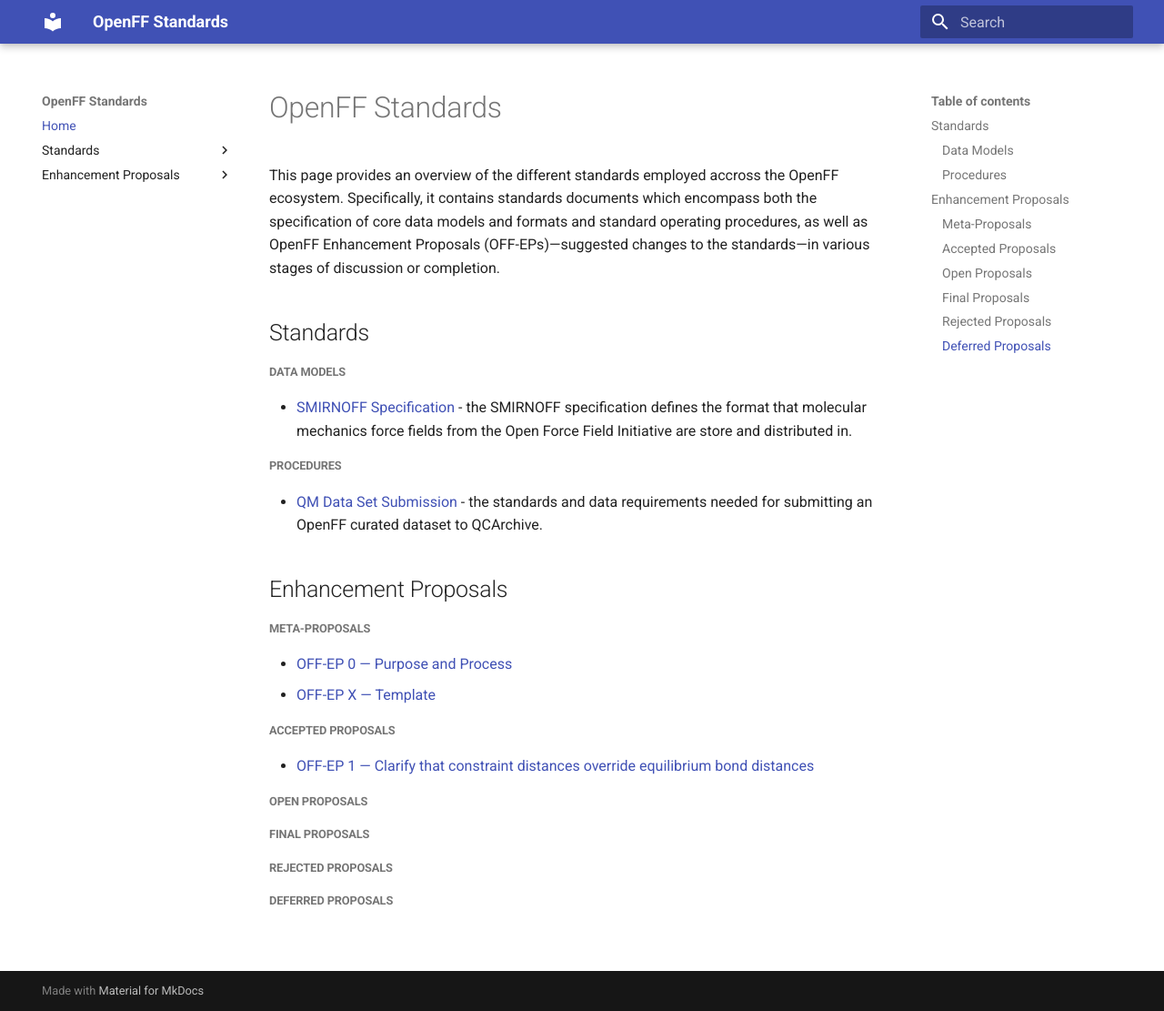
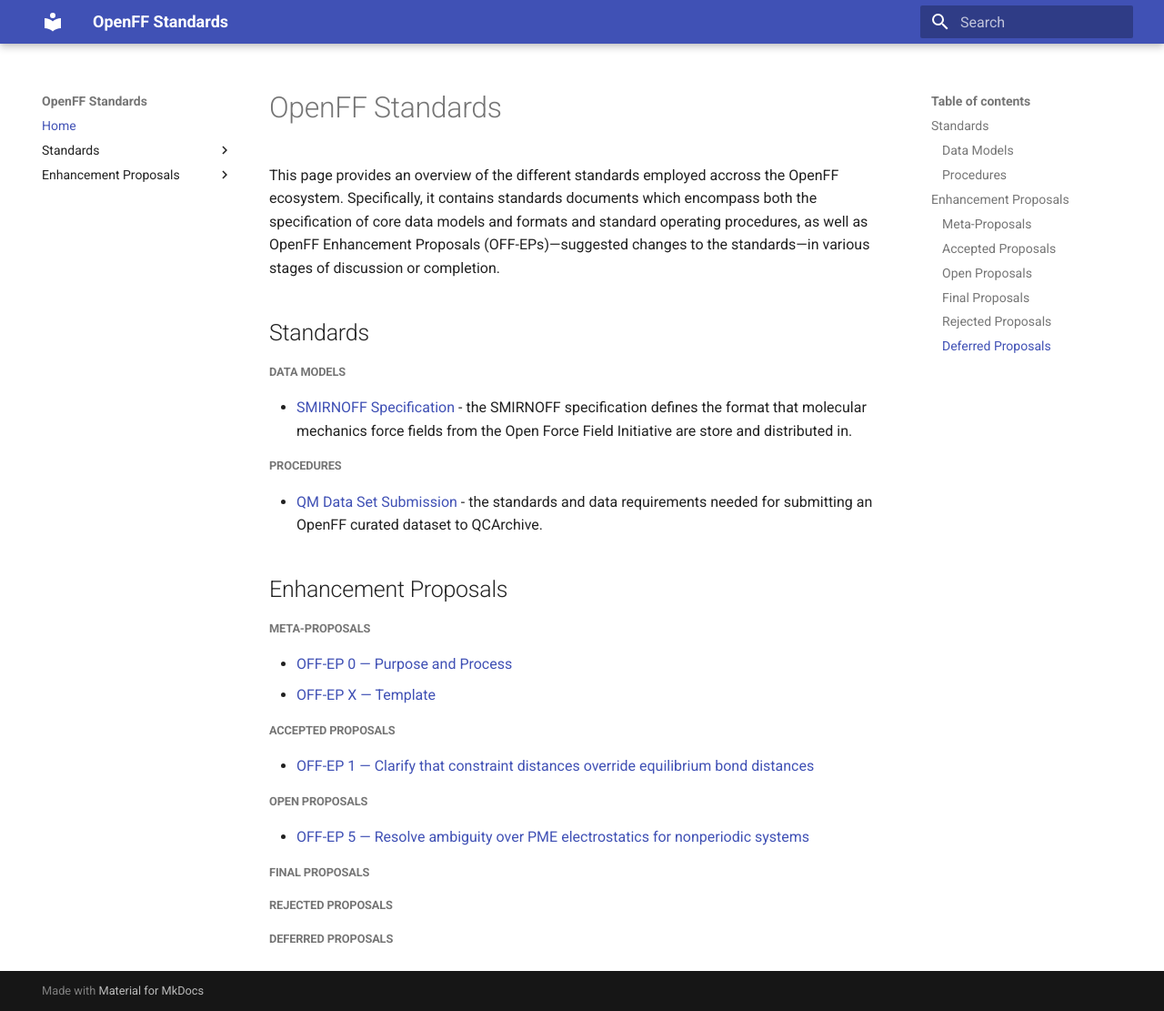
Before and after one commit to openforcefield/standards, an MkDocs documentation site: the page built from docs/index.md, in a window 1280 px wide and 1111 px high. Shown: the whole window at 91% size. Built offline with MkDocs 1.6.1 and Material for MkDocs 9.7.7, drawn with Linux system fonts in a browser that asks for light colours.

Commit message:
add EP to repo structure

```diff
--- a/docs/index.md
+++ b/docs/index.md
@@ -29,6 +29,7 @@ stages of discussion or completion.
 * [OFF-EP 1 &mdash; Clarify that constraint distances override equilibrium bond distances](enhancement-proposals/off-ep-0001.md)
 
 ##### Open Proposals
+* [OFF-EP 5 &mdash; Resolve ambiguity over PME electrostatics for nonperiodic systems](enhancement-proposals/off-ep-0005.md)
 
 ##### Final Proposals
 
--- a/mkdocs.yml
+++ b/mkdocs.yml
@@ -10,6 +10,8 @@ nav:
     - 'OFF-EP 0 - Purpose and Process': 'enhancement-proposals/off-ep-0000.md'
     - 'OFF-EP X - Template': 'enhancement-proposals/off-ep-template.md'
     - 'OFF-EP 1 - Clarify that constraint distances override equilibrium bond distances': 'enhancement-proposals/off-ep-0001.md'
+    - 'OFF-EP 5 - Resolve ambiguity over PME electrostatics for nonperiodic systems': 'enhancement-proposals/off-ep-0005.md'
+
 
 markdown_extensions:
   - admonition
```
